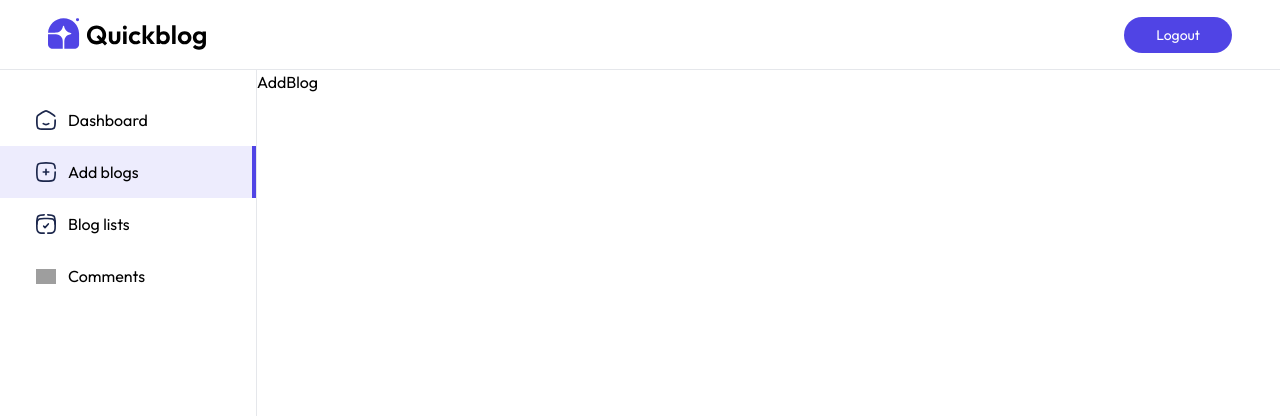
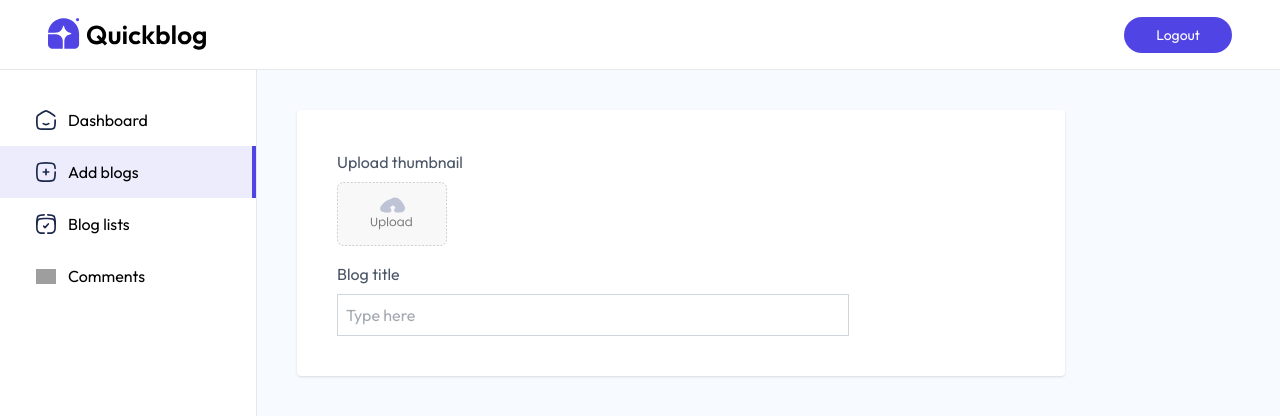
Before and after one commit to Yogeshmehra8475/QuickBlog-App, a React (Vite) app in the folder client/: page /admin/addBlog in a window 1280 px wide. Shown: the top 416 px of the page. Built offline with nearby package versions, Linux system fonts and the light colour scheme; grey boxes are pictures that could not be loaded; a web font is replaced by a local one.

Commit message:
Adding add blog page

```diff
--- a/client/src/pages/admin/AddBlog.jsx
+++ b/client/src/pages/admin/AddBlog.jsx
@@ -1,8 +1,34 @@
-import React from 'react'
+import React, { useState } from 'react'
+import { assets } from '../../assets/assets'
 
 const AddBlog = () => {
+
+const [image, setImage] = useState(false);
+const [title, setTitle] = useState('');
+const [subTitle, setSubTitle] = useState('');
+const [category, setCategory] = useState('Startup');
+const [isPublished, setIsPublished] = useState(false);
+
+  const onSubmitHandler = async (e) => {
+    e.preventDefault();
+  }
+
   return (
-    <div>AddBlog</div>
+    <form onSubmit={onSubmitHandler} className='flex-1 bg-blue-50/50 text-gray-600 h-full overflow-scroll'>
+      <div className='bg-white w-full max-w-3xl p-4 md:p-10 sm:m-10 shadow rounded'>
+
+        <p>Upload thumbnail</p>
+        <label htmlFor='image'>
+          <img src={!image ? assets.upload_area : URL.createObjectURL(image)} alt='' className='mt-2 h-16 rounded cursor-pointner'/>
+          <input onChange={()=> setImage(e.target.files[0])} type='file' id='image' hidden required/>
+        </label>
+        <p className='mt-4'>Blog title</p>
+        <input type='text' placeholder='Type here' required className='w-full max-w-lg mt-2 p-2 border border-gray-300 outline-none required' onChange={e => setTitle(e.target.value)} value = {title}/>
+
+
+      </div>
+
+    </form>
   )
 }
 
```
